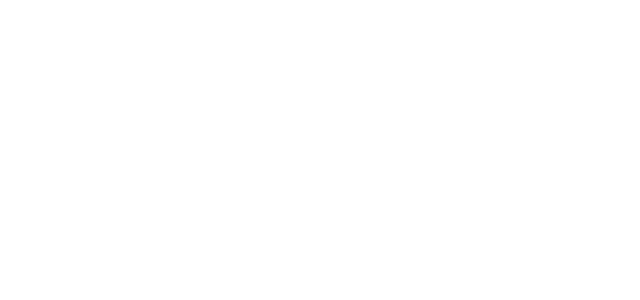
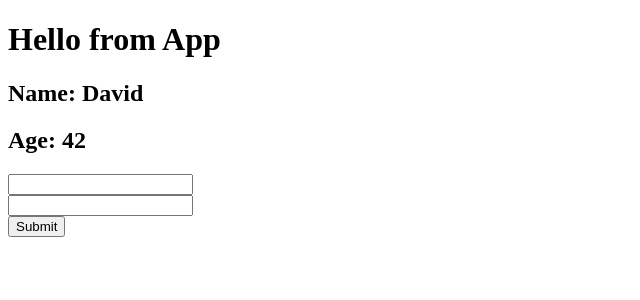
Before and after one commit to northernocean/learning-js-vue, a Vue app: page / in a window 1280 px wide. Shown: the top 300 px of the page, without its empty margins (0-640 px from the left). Built offline with nearby package versions, Linux system fonts and the light colour scheme.

Commit message:
assignment 6

```diff
--- /dev/null
+++ b/src/App.vue
@@ -0,0 +1,30 @@
+<template>
+  <h1>Hello from App</h1>
+  <app-user :username="username" :age="age"></app-user>
+  <app-user-data @user-updated="userUpdated"></app-user-data>
+</template>
+
+
+<script>
+import AppUser from './components/AppUser.vue';
+  export default {
+  components: { AppUser },
+    emits: [
+    ],
+    data() {
+      return {
+        username:'David',
+        age: '42'
+      };
+    },
+    methods: {
+      userUpdated(username, age) {
+        this.username = username;
+        this.age = age;
+      },
+    }
+  }
+</script>
+
+<style scoped>
+</style>
--- /dev/null
+++ b/src/components/AppUser.vue
@@ -0,0 +1,19 @@
+<template>
+  <h2>Name: {{ username }}</h2>
+  <h2>Age: {{ age }}</h2>
+</template>
+
+
+<script>
+export default {
+  emits: [],
+  props: {
+    username: { type: String, required: true },
+    age: { type: Number, required: true },
+  },
+  methods: {},
+};
+</script>
+
+<style scoped>
+</style>
--- /dev/null
+++ b/src/components/AppUserData.vue
@@ -0,0 +1,32 @@
+<template>
+  <form @submit.prevent="submitData">
+    <div>
+      <input type="text" v-model="username" />
+    </div>
+    <div>
+      <input type="text" v-model="age" />
+    </div>
+    <button>Submit</button>
+  </form>
+</template>
+
+
+<script>
+export default {
+  emits: ["user-updated"],
+  data() {
+    return {
+      username: '',
+      age: '',
+    };
+  },
+  methods: {
+    submitData() {
+      this.$emit("user-updated", this.username, +this.age);
+    },
+  },
+};
+</script>
+
+<style scoped>
+</style>
```
Also changed, not shown: jsconfig.json (+3 -5 lines), src/main.js (+10 -1 lines).
